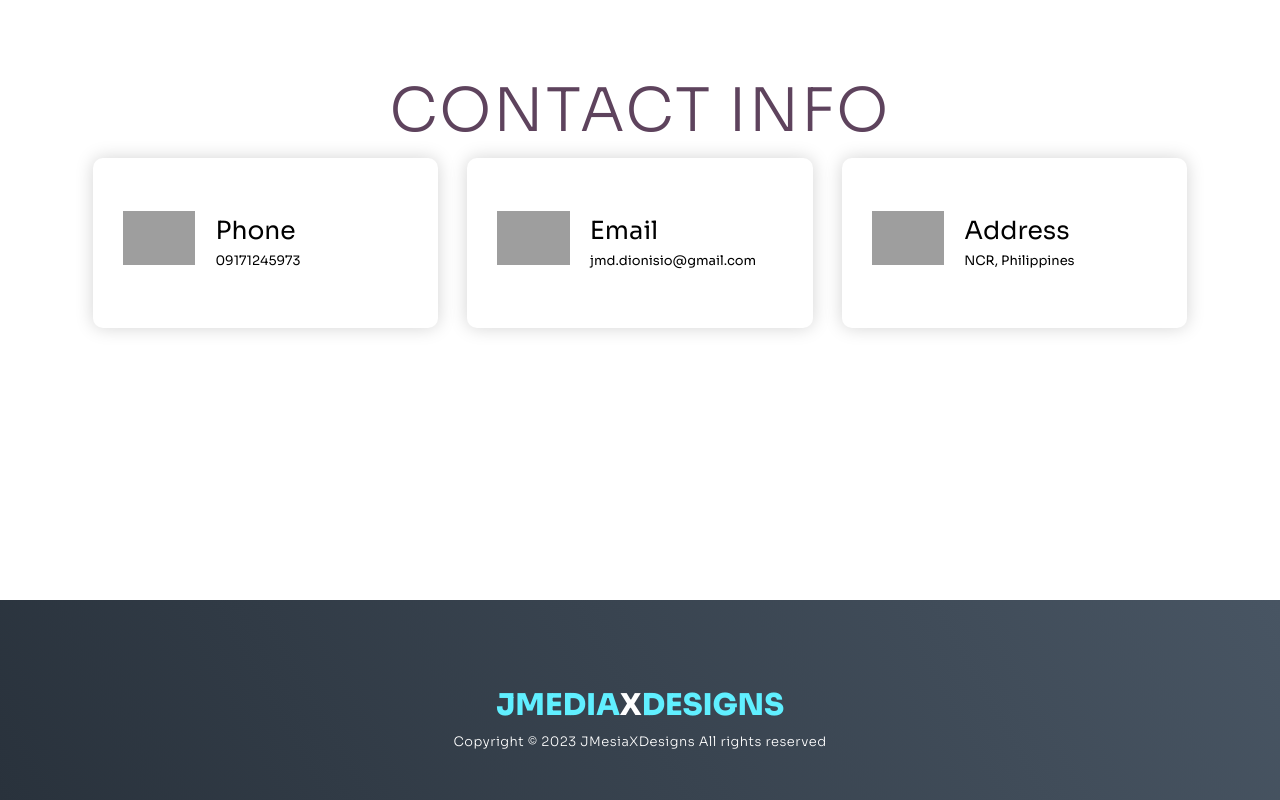
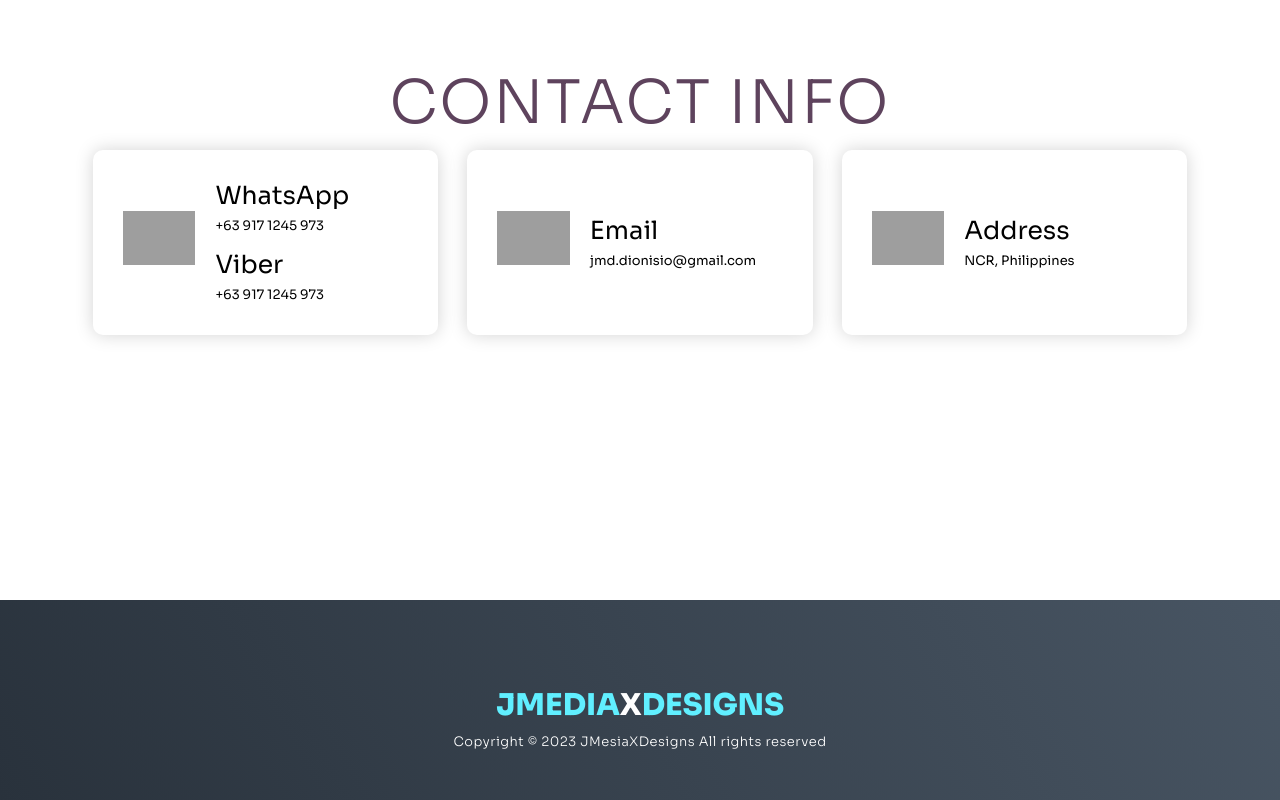
Before and after one commit to ItismeEggsy/JMediaXDesigns, a plain HTML site: page index.html in a window 1280 px wide. Shown: the part 5123-5923 px from the top of the page. Drawn offline with Linux system fonts and the light colour scheme; grey boxes are pictures that could not be loaded.

Commit message:
Update index.html

```diff
--- a/index.html
+++ b/index.html
@@ -205,8 +205,10 @@
                 <div class="contact-item">
                     <div class="icon"><img src="https://img.icons8.com/bubbles/100/000000/phone.png" /></div>
                     <div class="contact-info">
-                        <h1>Phone</h1>
-                        <h2>09171245973</h2>
+                        <h1>WhatsApp</h1>
+                        <h2>+63 917 1245 973</h2><br>
+                        <h1>Viber</h1>
+                        <h2>+63 917 1245 973</h2>
                     </div>
                 </div>
                 <div class="contact-item">
```
